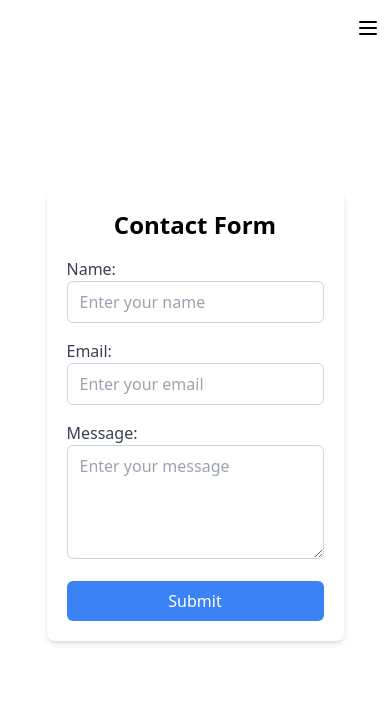
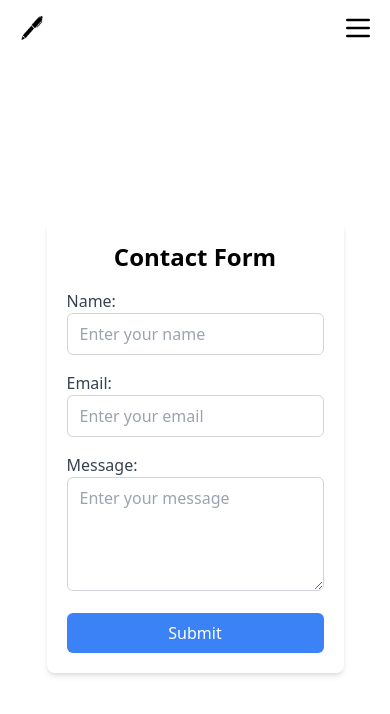
Before and after one commit to pujanjoci/blog-site, a React (Vite) app: page /blog-site/contact in a window 390 px wide. Shown: the top 714 px of the page. Built offline with nearby package versions, Linux system fonts and the light colour scheme.

Commit message:
Added-Logo and Author-Image

```diff
--- a/src/components/Header.jsx
+++ b/src/components/Header.jsx
@@ -1,5 +1,6 @@
 import { useState } from 'react';
 import { useNavigate } from 'react-router-dom';
+import logo from '../assets/logo.png'; // Adjust the path according to your project structure
 
 function Header() {
     const [isMenuOpen, setMenuOpen] = useState(false);
@@ -16,8 +17,17 @@ function Header() {
 
     return (
         <header className="relative">
-            <div className="flex justify-between items-center mt-3 px-4">
-                <ul className="hidden md:flex gap-4 md:gap-14 md:mr-[38%] mx-auto">
+            {/* Desktop and Mobile Grids */}
+            <div className="grid grid-cols-2 md:grid-cols-3 items-center mt-3 px-4 md:px-10">
+                {/* Left Grid - Logo */}
+                <div className="flex items-center">
+                    <a className='hover:cursor-pointer' onClick={() => handleNavigation('/')}>
+                        <img src={logo} alt="Logo" className="w-8 h-8" style={{ zIndex: 50 }} />
+                    </a>
+                </div>
+
+                {/* Middle Grid - Navigation (hidden on mobile) */}
+                <ul className="hidden md:flex justify-center gap-4 md:gap-14">
                     <li
                         className="hover:text-white cursor-pointer hover:bg-blue-500 p-1 px-2 rounded-lg"
                         style={{ transition: 'all 0.2s ease' }}
@@ -41,28 +51,30 @@ function Header() {
                     </li>
                 </ul>
 
-                <div className="md:hidden cursor-pointer absolute right-[10px] mt-8" onClick={toggleMenu}>
+                {/* Right Grid - Hamburger Menu (visible on mobile) */}
+                <div className="flex justify-end md:hidden cursor-pointer" onClick={toggleMenu}>
                     {isMenuOpen ? (
                         <svg className="w-6 h-6" fill="none" stroke="currentColor" viewBox="0 0 24 24" strokeWidth="2">
                             <path strokeLinecap="round" strokeLinejoin="round" d="M6 18L18 6M6 6l12 12" />
                         </svg>
                     ) : (
-                        <svg className="w-6 h-6" fill="none" stroke="currentColor" viewBox="0 0 24 24" strokeWidth="2">
+                        <svg className="w-8 h-8 " fill="none" stroke="currentColor" viewBox="0 0 24 24" strokeWidth="2">
                             <path strokeLinecap="round" strokeLinejoin="round" d="M4 6h16M4 12h16M4 18h16" />
                         </svg>
                     )}
                 </div>
             </div>
 
+            {/* Mobile Menu */}
             {isMenuOpen && (
-                <div className="fixed top-0 right-0 w-full h-full bg-white z-50 flex flex-col items-center justify-center">
-                    <div className="absolute top-4 right-[10px] cursor-pointer" onClick={toggleMenu}>
-                        <svg className="w-6 h-6" fill="none" stroke="currentColor" viewBox="0 0 24 24" strokeWidth="2">
+                <div className="fixed top-0 right-0 w-full h-full bg-white z-50 flex flex-col items-center justify-center md:hidden">
+                    <div className="absolute top-3 right-[16px] cursor-pointer" onClick={toggleMenu}>
+                        <svg className="w-8 h-8" fill="none" stroke="currentColor" viewBox="0 0 24 24" strokeWidth="2">
                             <path strokeLinecap="round" strokeLinejoin="round" d="M6 18L18 6M6 6l12 12" />
                         </svg>
                     </div>
 
-                    <ul className="flex flex-col items-center gap-6">
+                    <ul className="flex flex-col items-center gap-10">
                         <li
                             className="text-xl hover:text-blue-500 hover:font-semibold cursor-pointer"
                             onClick={() => handleNavigation('/')}
--- a/src/pages/Blog.jsx
+++ b/src/pages/Blog.jsx
@@ -14,6 +14,8 @@ import blog106 from '../assets/blog-106.jpg';
 import blog107 from '../assets/blog-107.jpg';
 import blog108 from '../assets/blog-108.jpg';
 import blog109 from '../assets/blog-109.jpg';
+
+import authorImage from '../assets/Pujan Joshi.jpg'; // Import author's image statically
 
 const blogImages = {
   '101': blog101,
@@ -51,11 +53,18 @@ const Blog = () => {
   }
 
   return (
-    <div className="blog-container max-w-4xl mx-auto py-10 px-6 bg-white shadow-lg rounded-sm">
-      <h2 className="text-4xl font-bold mb-6 text-gray-900 text-start">{blogPost.title}</h2>
-      <p className="text-gray-600 mb-6">
-        By <span className="font-semibold text-gray-800">{blogPost.author}</span> - {new Date(blogPost.date).toLocaleDateString()}
-      </p>
+    <div className="blog-container max-w-4xl mx-auto py-4 px-6 bg-white shadow-lg rounded-sm">
+      <h2 className="text-4xl font-bold mb-4 text-gray-900 text-start">{blogPost.title}</h2>
+      <div className="flex items-center mb-6">
+        <img
+          src={authorImage}
+          alt={blogPost.author}
+          className="rounded-full w-10 h-10 mr-2"
+        />
+        <p className="text-gray-600">
+          By <span className="font-semibold text-gray-800">{blogPost.author}</span> - {new Date(blogPost.date).toLocaleDateString()}
+        </p>
+      </div>
       <img
         className="w-full h-auto mb-6 shadow-md"
         src={blogImages[blogPost['blog-id']]}
```
Also changed, not shown: src/assets/Pujan Joshi.jpg (added), src/assets/logo.png (added).
